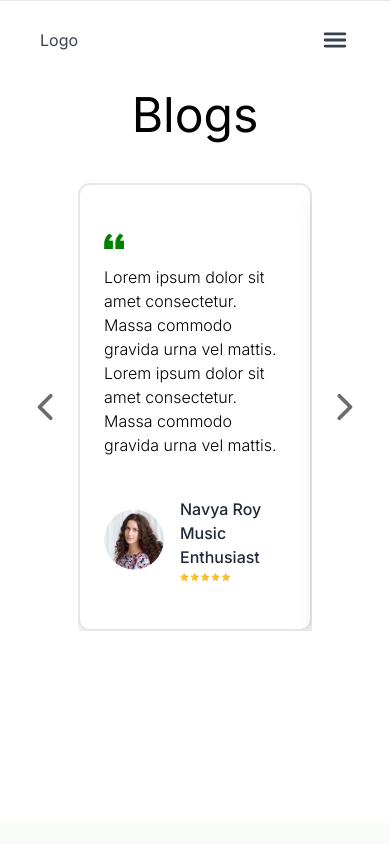
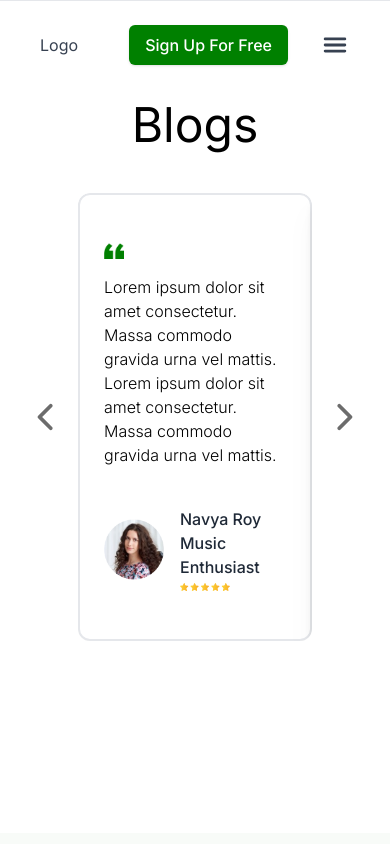
Before and after one commit to PSchristopher/NRI, a Next.js app: page /blog in a window 390 px wide. Shown: the top 844 px of the page. Built offline with nearby package versions, Linux system fonts and the light colour scheme.

Commit message:
changes...

```diff
--- a/src/components/ImageSlider.tsx
+++ b/src/components/ImageSlider.tsx
@@ -52,7 +52,7 @@ const ImageSlider = () => {
           slidesPerView={1}
           loop={true}
           ref={swiperRef2}
-          className="mySwiper bg-white"
+          className="mySwiper bg-white rounded-xl"
         >
           {[1, 2, 3, 4, 5, 6, 7, 8, 9]?.map((item, index) => (
             <SwiperSlide className=" bg-white " key={index}>
--- a/src/components/header.tsx
+++ b/src/components/header.tsx
@@ -67,7 +67,12 @@ const Header = () => {
           </Link>
         </div>
 
-        <div className="md:hidden" onClick={handleNav}>
+        <div className="items-center flex gap-8 md:hidden" onClick={handleNav}>
+          <Link href={"/signup"}>
+            <button className="px-4 py-2   font-medium text-white  transition-all duration-300 bg-primary rounded-md shadow active:bg-primary  focus:outline-none ease cursor-pointer hover:shadow-lg hover:-translate-y-1">
+              Sign Up For Free
+            </button>
+          </Link>
           {isMenuOpen ? <RxCross2 size={30} /> : <IoMenu size={30} />}
         </div>
         <div
@@ -120,13 +125,13 @@ const Header = () => {
               Blog
             </Link>
           </ul>
-          <div className="items-center">
+          {/* <div className="items-center">
             <Link href={"/login"}>
               <button className="px-4 py-2   font-bold text-white  transition-all duration-150 bg-primary rounded-md shadow active:bg-primary hover:shadow-md focus:outline-none ease">
                 Sign Up For Free
               </button>
             </Link>
-          </div>
+          </div> */}
         </div>
       </div>
     </header>
```
